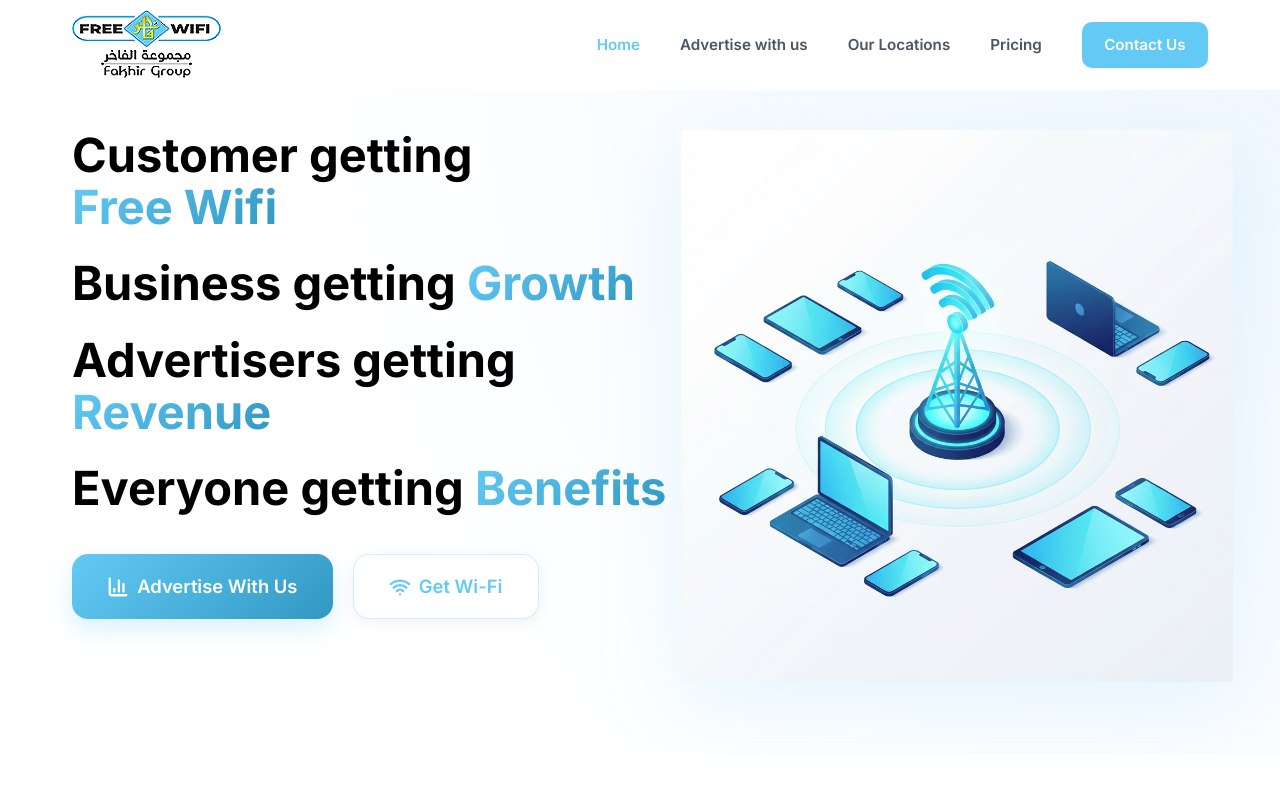
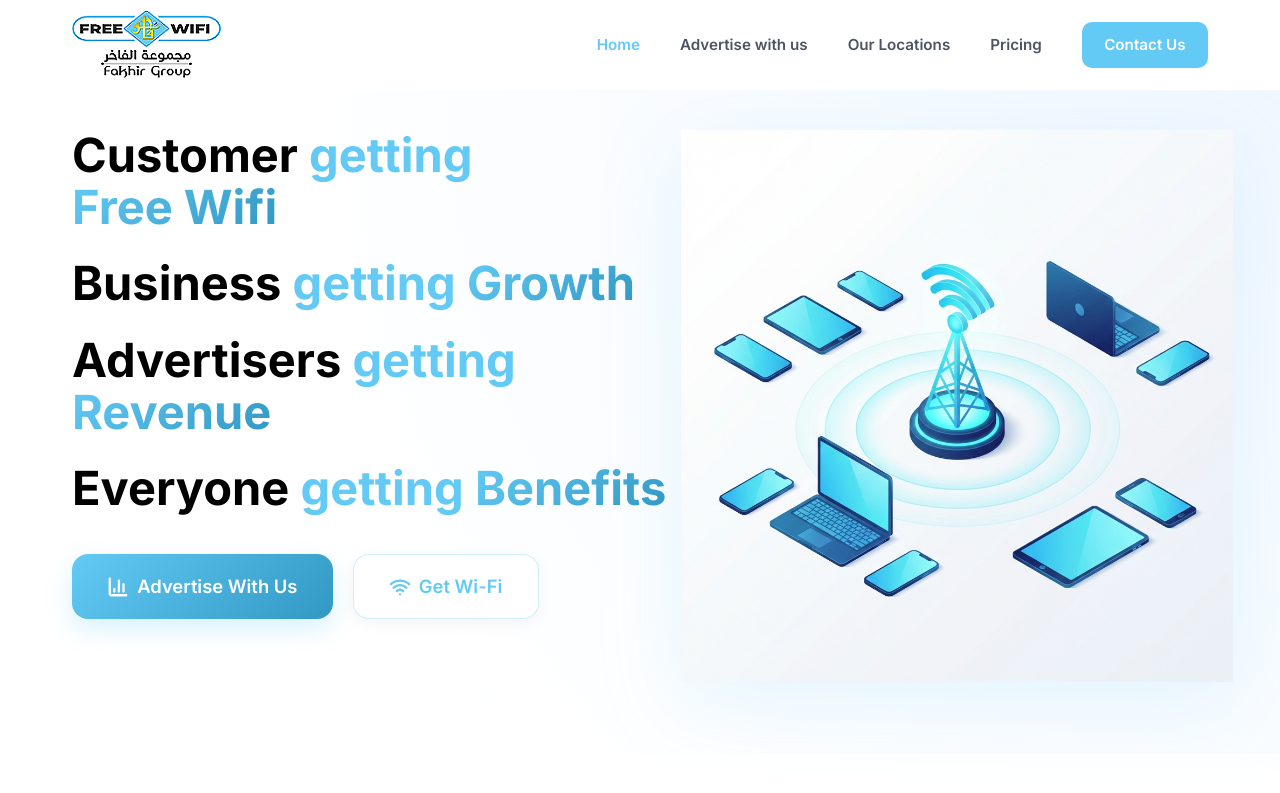
Before and after one commit to huzzy69/fg-free-wifi, a React (Vite) app: page / in a window 1280 px wide. Shown: the top 793 px of the page. Built offline with nearby package versions, Linux system fonts and the light colour scheme.

Commit message:
Highlight 'getting' in cyan

```diff
--- a/src/pages/Home.css
+++ b/src/pages/Home.css
@@ -44,6 +44,10 @@
 
 .text-black {
     color: #000000;
+}
+
+.text-cyan {
+    color: var(--color-primary);
 }
 
 .hero-buttons {
--- a/src/pages/Home.tsx
+++ b/src/pages/Home.tsx
@@ -43,16 +43,16 @@ const Home: React.FC = () => {
                     <div className="hero-content">
                         <h1 className="hero-title">
                             <div className="hero-spacer">
-                                <span className="text-black">Customer</span> getting <span className="text-primary">Free Wifi</span>
+                                <span className="text-black">Customer</span> <span className="text-cyan">getting</span> <span className="text-primary">Free Wifi</span>
                             </div>
                             <div className="hero-spacer">
-                                <span className="text-black">Business</span> getting <span className="text-primary">Growth</span>
+                                <span className="text-black">Business</span> <span className="text-cyan">getting</span> <span className="text-primary">Growth</span>
                             </div>
                             <div className="hero-spacer">
-                                <span className="text-black">Advertisers</span> getting <span className="text-primary">Revenue</span>
+                                <span className="text-black">Advertisers</span> <span className="text-cyan">getting</span> <span className="text-primary">Revenue</span>
                             </div>
                             <div>
-                                <span className="text-black">Everyone</span> getting <span className="text-primary">Benefits</span>
+                                <span className="text-black">Everyone</span> <span className="text-cyan">getting</span> <span className="text-primary">Benefits</span>
                             </div>
                         </h1>
 
```
